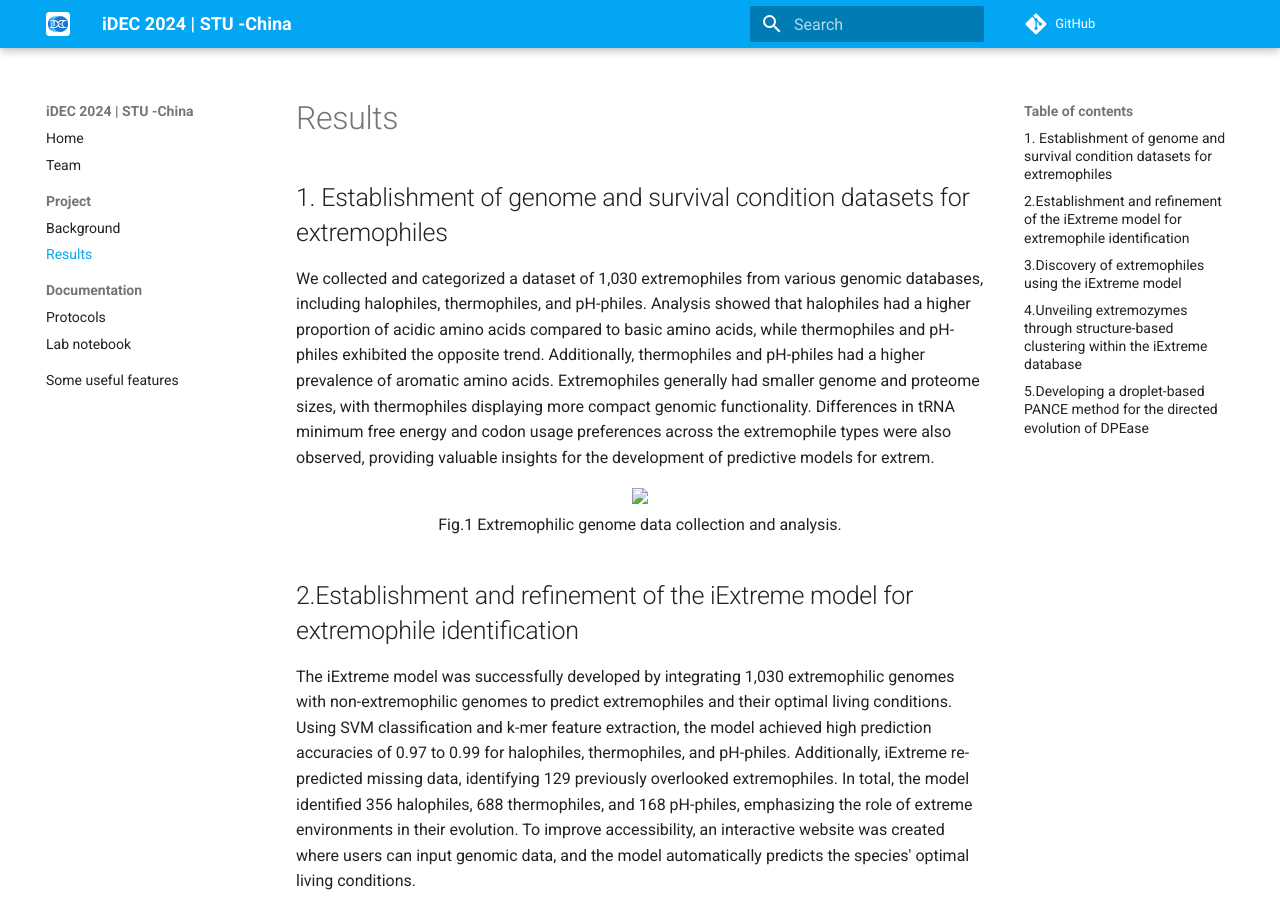
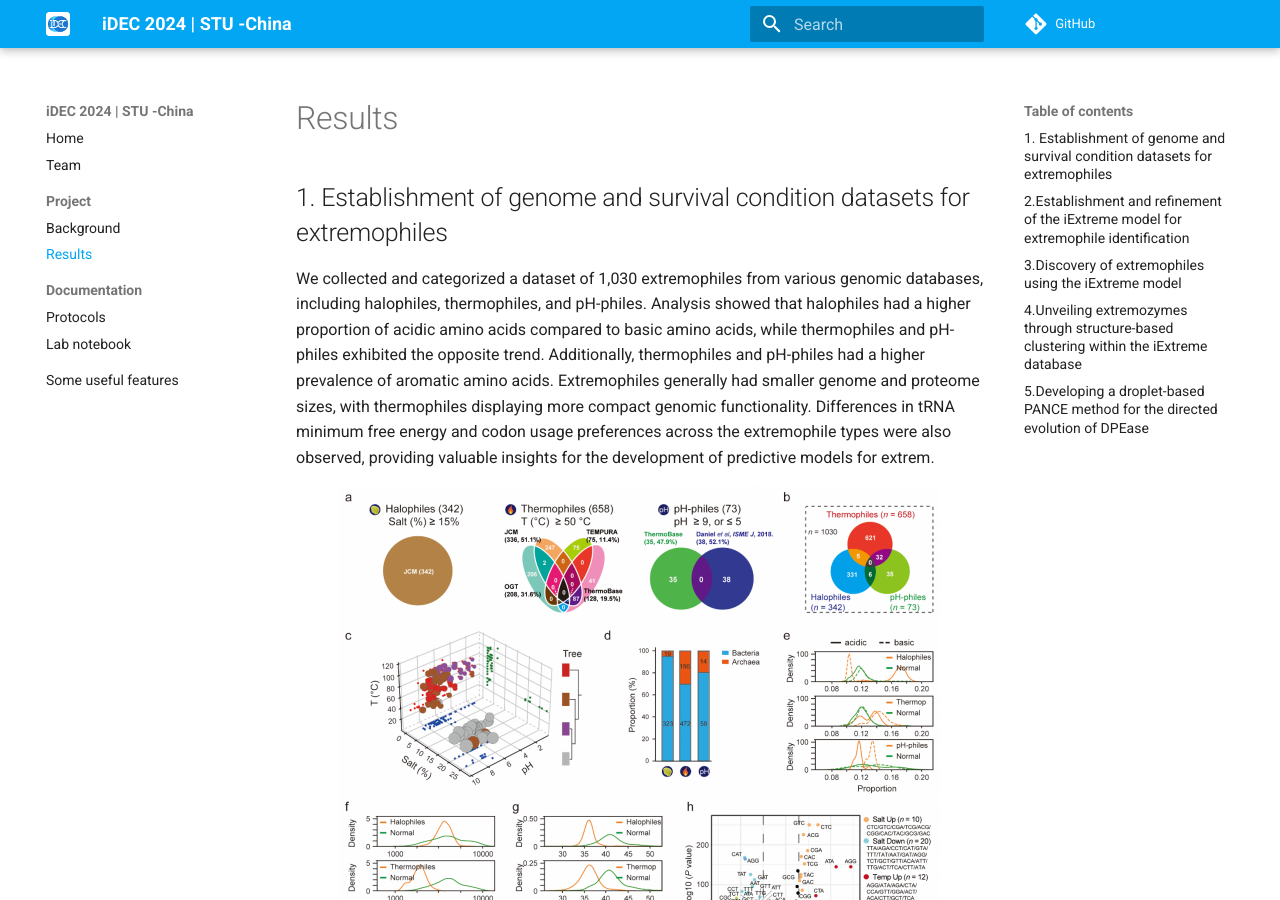
Before and after one commit to idec-teams/2024_STU_-China, an MkDocs documentation site: the page built from docs/project/results.md, in a window 1280 px wide and 900 px high. Built offline with MkDocs 1.6.1 and Material for MkDocs 9.7.7, drawn with Linux system fonts in a browser that asks for light colours; comment, search, counter and statistics services are not loaded.

Commit message:
Update results.md

```diff
--- a/docs/project/results.md
+++ b/docs/project/results.md
@@ -2,7 +2,7 @@
 ## 1. Establishment of genome and survival condition datasets for extremophiles
 We collected and categorized a dataset of 1,030 extremophiles from various genomic databases, including halophiles, thermophiles, and pH-philes. Analysis showed that halophiles had a higher proportion of acidic amino acids compared to basic amino acids, while thermophiles and pH-philes exhibited the opposite trend. Additionally, thermophiles and pH-philes had a higher prevalence of aromatic amino acids. Extremophiles generally had smaller genome and proteome sizes, with thermophiles displaying more compact genomic functionality. Differences in tRNA minimum free energy and codon usage preferences across the extremophile types were also observed, providing valuable insights for the development of predictive models for extrem.
 
-<center><img src="../img/fig1.png"></img></center>
+<center><img src="../../img/fig1.png"></img></center>
 
 <center>Fig.1 Extremophilic genome data collection and analysis.</center>
 
@@ -10,21 +10,21 @@
 ## 2.Establishment and refinement of the iExtreme model for extremophile identification
 The iExtreme model was successfully developed by integrating 1,030 extremophilic genomes with non-extremophilic genomes to predict extremophiles and their optimal living conditions. Using SVM classification and k-mer feature extraction, the model achieved high prediction accuracies of 0.97 to 0.99 for halophiles, thermophiles, and pH-philes. Additionally, iExtreme re-predicted missing data, identifying 129 previously overlooked extremophiles. In total, the model identified 356 halophiles, 688 thermophiles, and 168 pH-philes, emphasizing the role of extreme environments in their evolution. To improve accessibility, an interactive website was created where users can input genomic data, and the model automatically predicts the species' optimal living conditions.
 
-<center><img src="../img/fig2.png"></img></center>
+<center><img src="../../img/fig2.png"></img></center>
 
 <center>Fig.2 Establishment of deep learning model for extremophile identification.</center>
 
 ## 3.Discovery of extremophiles using the iExtreme model
 We applied the iExtreme model to predict and refine the genomic data from established databases, including NCBI, ProPan, ProGenome, and GOMC. Through this approach, we successfully identified a total of 1,166 extremophile genomes within the NCBI database, and classified 729 species as extremophiles. Altogether, we identified 520 new extremophilic species and 4,419 new extremophile genomes across all databases. Additionally, by applying iExtreme to viral genomes from the NCBI viral database, we discovered 47 haloviruses, 35 thermoviruses, and 30 pH-viruses, with 36 extreviruses included in our final database. Notably, most of the identified extremophilic viruses were DNA-based, particularly dsDNA, suggesting that DNA viruses exhibit higher tolerance to extreme conditions. We validated the accuracy of our model by confirming that the predicted optimal living conditions aligned with those observed in our collected extremophiles.
 
-<center><img src="../img/fig3.png"></img></center>
+<center><img src="../../img/fig3.png"></img></center>
 
 <center>Fig.3 Extremophile screening using iExtreme.</center>
 
 ## 4.Unveiling extremozymes through structure-based clustering within the iExtreme database
 we utilized structure-based clustering within the iExtreme database to discover new extremozymes. We focused on two key industrial enzymes, D-psicose 3-epimerase (DPEase) and α-amylase. By applying our clustering method, we identified 136 potential DPEases and selected four candidates with high structural similarity but low sequence homology. After testing, we found that NthYcjR and TcaYcjR displayed strong DPEase activity and excellent thermostability, surpassing the widely used Clo-DPEase under high-temperature conditions. Using the same approach, we discovered novel α-amylases from Thermospira aquatica and Thermoanaerobacter thermocopriae, which showed similar activity and thermostability to known thermophilic α-amylases. These findings demonstrate the effectiveness of structure-based clustering in identifying new extremozymes with great potential for industrial applications.
 
-<center><img src="../img/fig4.png"></img></center>
+<center><img src="../../img/fig4.png"></img></center>
 
 <center>Fig.4 Novel extremozyme discovery using iExtreme and structure-based clustering.</center>
 
@@ -35,11 +35,11 @@
 
 As a result, we isolated a Clo-DPEase mutant, Phe246Tyr (Clo-DPEasemut), which exhibited a 1.9-fold higher catalytic efficiency (kcat/Km) compared to the wild type. The mutant also demonstrated enhanced stability and a longer half-life, retaining more than 28.5% conversion rate after four uses in the industrial production of allulose, with a peak yield of 265 g/L. These findings highlight the potential of Clo-DPEasemut for industrial applications.
 
-<center><img src="../img/fig5.png"></img></center>
+<center><img src="../../img/fig5.png"></img></center>
 
 <center>Fig.5 Establishment and optimization of PANCED for directed evolution of DPEase.</center>
 
 
-<center><img src="../img/fig6.png"></img></center>
+<center><img src="../../img/fig6.png"></img></center>
 
 <center>Fig.6 Enzyme performance comparison of Clo-DPEase WT and MUT.</center>
```
